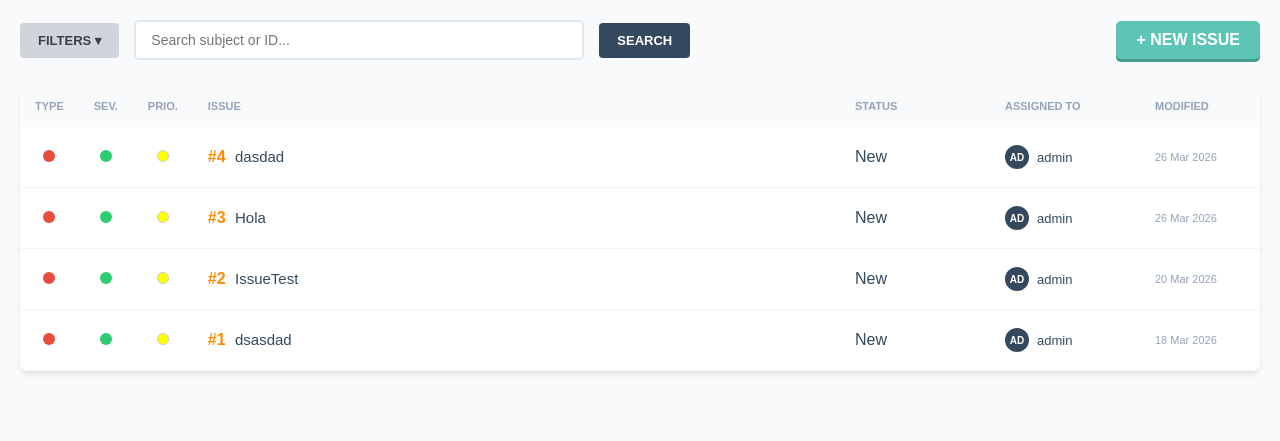
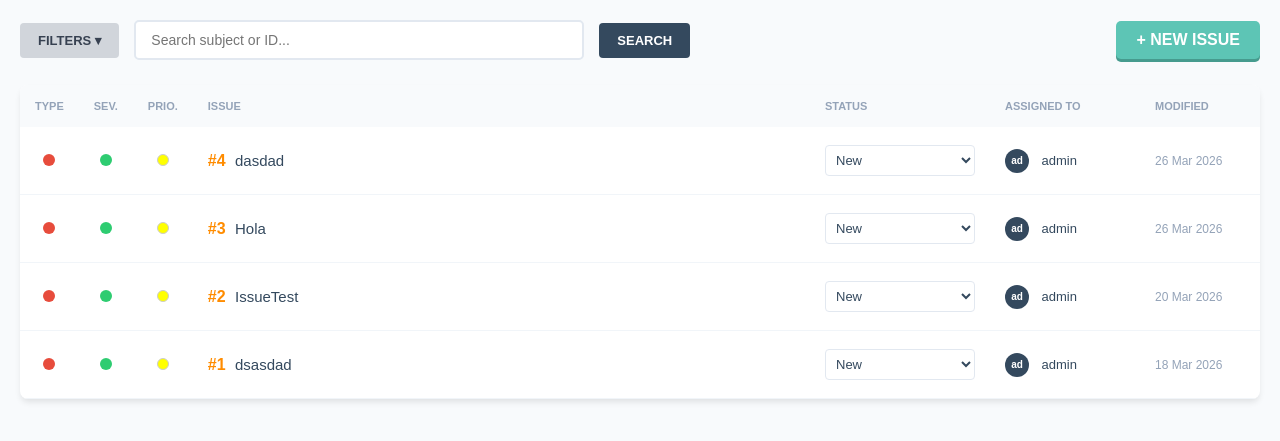
Before and after one commit to ChristianBarone/IssueTracker-Backend, a Django app: page / in a window 1280 px wide. Shown: the top 441 px of the page. Run offline with Django 3.2, Linux system fonts and the light colour scheme; data comes from the database, SQL or seed files in the repository.

Commit message:
Filtres acabats

```diff
--- a/src/issues/templates/issues/list.html
+++ b/src/issues/templates/issues/list.html
@@ -187,6 +187,32 @@
                         {% endfor %}
                     </div>
                 </details>
+
+                <details open>
+                    <summary>Assigned to <span>▾</span></summary>
+                    <div class="filter-content">
+                        <a href="?show_filters=1{% if search_query %}&search={{ search_query }}{% endif %}"
+                           class="filter-label" style="text-decoration: none; {% if not f_assignee %}background: #e6fffa; color: #2c7a7b; font-weight: bold;{% endif %}">
+                            <div class="user-info">
+                                <span class="user-avatar" style="background: #ccc;">??</span>
+                                <span>All Users</span>
+                            </div>
+                        </a>
+
+                        {% for u in users %}
+                        <a href="?show_filters=1&assigned_to={{ u.id }}{% if search_query %}&search={{ search_query }}{% endif %}"
+                           class="filter-label"
+                           style="text-decoration: none; {% if f_assignee == u.id|slugify %}background: #e6fffa; color: #2c7a7b; font-weight: bold; border-left: 4px solid var(--taiga-accent);{% endif %}">
+
+                            <div class="user-info">
+                                <span class="user-avatar">{{ u.username|slice:":2" }}</span>
+                                <span>{{ u.username }}</span>
+                            </div>
+                            <span class="count-pill">{{ u.num_issues }}</span>
+                        </a>
+                        {% endfor %}
+                    </div>
+                </details>
             </aside>
             {% endif %}
 
@@ -194,13 +220,13 @@
                 <table>
                     <thead>
                     <tr>
-                        <th width="50" style="text-align:center;">Type</th>
-                        <th width="50" style="text-align:center;">Sev.</th>
-                        <th width="50" style="text-align:center;">Prio.</th>
-                        <th>Issue</th>
-                        <th width="150">Status</th>
-                        <th width="150">Assigned to</th>
-                        <th width="120">Modified</th>
+                        <th width="40">TYPE</th>
+                        <th width="40">SEV.</th>
+                        <th width="40">PRIO.</th>
+                        <th>ISSUE</th>
+                        <th width="180">STATUS</th>
+                        <th width="150">ASSIGNED TO</th>
+                        <th width="120">MODIFIED</th>
                     </tr>
                     </thead>
                     <tbody>
@@ -213,18 +239,32 @@
                             <a href="{% url 'issue_detail' issue.id %}" class="ref-number">#{{ issue.id }}</a>
                             <a href="{% url 'issue_detail' issue.id %}" class="subject-link">{{ issue.subject }}</a>
                         </td>
-                        <td>{{ issue.status }}</td>
+
+                        <td>
+                            <form method="POST" action="{% url 'issue_update_status' issue.id %}" style="margin: 0;">
+                                {% csrf_token %}
+                                <select name="status" onchange="this.form.submit()"
+                                        style="width: 100%; padding: 6px; border: 1px solid #e2e8f0; border-radius: 4px; font-size: 13px; color: var(--taiga-main); background: white; cursor: pointer;">
+                                    {% for st in all_statuses %}
+                                    <option value="{{ st }}" {% if issue.status == st %}selected{% endif %}>
+                                        {{ st }}
+                                    </option>
+                                    {% endfor %}
+                                </select>
+                            </form>
+                        </td>
+
                         <td>
                             {% if issue.assignee %}
-                            <div style="display: flex; align-items: center;">
-                                <span class="user-avatar">{{ issue.assignee.username|slice:":2"|upper }}</span>
+                            <div class="user-info">
+                                <span class="user-avatar">{{ issue.assignee.username|slice:":2" }}</span>
                                 <span style="font-size: 13px;">{{ issue.assignee.username }}</span>
                             </div>
                             {% else %}
-                            <span style="color: #cbd5e1; font-size: 12px;">No assignee</span>
+                            <span style="color: #cbd5e1; font-size: 12px;">Unassigned</span>
                             {% endif %}
                         </td>
-                        <td style="color: #94a3b8; font-size: 11px;">{{ issue.modified_at|date:"d M Y" }}</td>
+                        <td style="color: #94a3b8; font-size: 12px;">{{ issue.modified_at|date:"d M Y" }}</td>
                     </tr>
                     {% endfor %}
                     </tbody>
```
